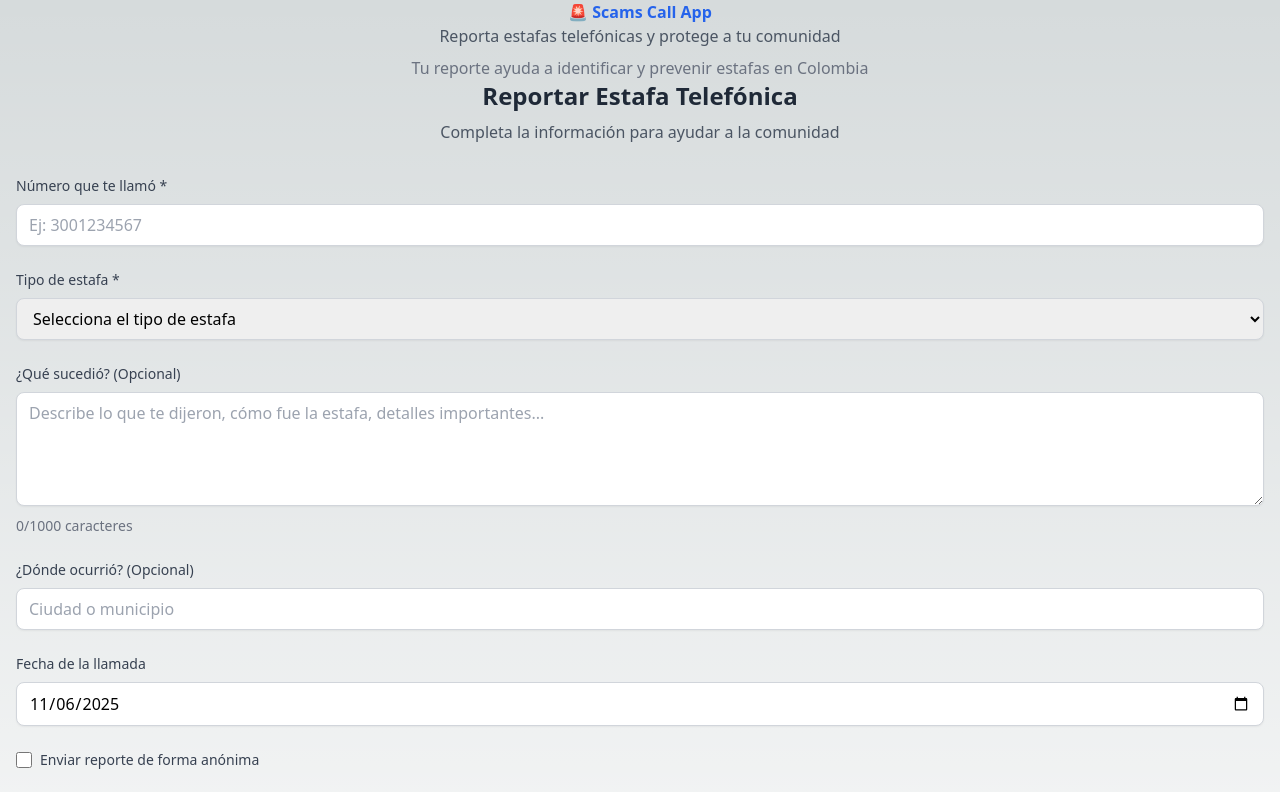
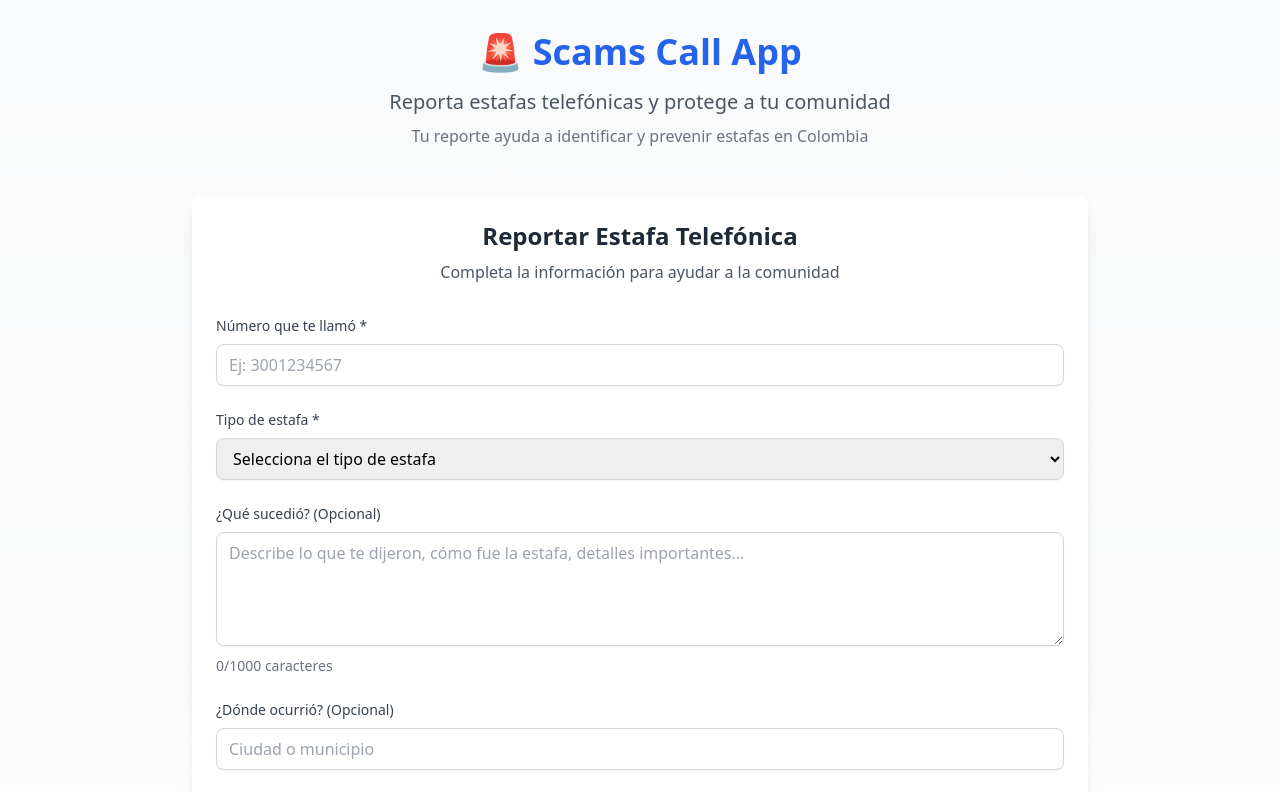
Before and after one commit to MarioAcostaDevSATI/ScamsCallApp, a Next.js app: page /ScamsCallApp/ in a window 1280 px wide. Shown: the top 792 px of the page. Built offline with nearby package versions, Linux system fonts and the light colour scheme.

Commit message:
Update tailwind.config.js

```diff
--- a/tailwind.config.js
+++ b/tailwind.config.js
@@ -1,21 +1,11 @@
 /** @type {import('tailwindcss').Config} */
 module.exports = {
   content: [
-    './src/pages/**/*.{js,ts,jsx,tsx,mdx}',
-    './src/components/**/*.{js,ts,jsx,tsx,mdx}',
-    './src/app/**/*.{js,ts,jsx,tsx,mdx}',
+    './app/**/*.{js,ts,jsx,tsx,mdx}',
+    './src/**/*.{js,ts,jsx,tsx,mdx}',
   ],
   theme: {
-    extend: {
-      colors: {
-        primary: {
-          50: '#eff6ff',
-          500: '#3b82f6',
-          600: '#2563eb',
-          700: '#1d4ed8',
-        }
-      }
-    },
+    extend: {},
   },
   plugins: [],
 }
```
